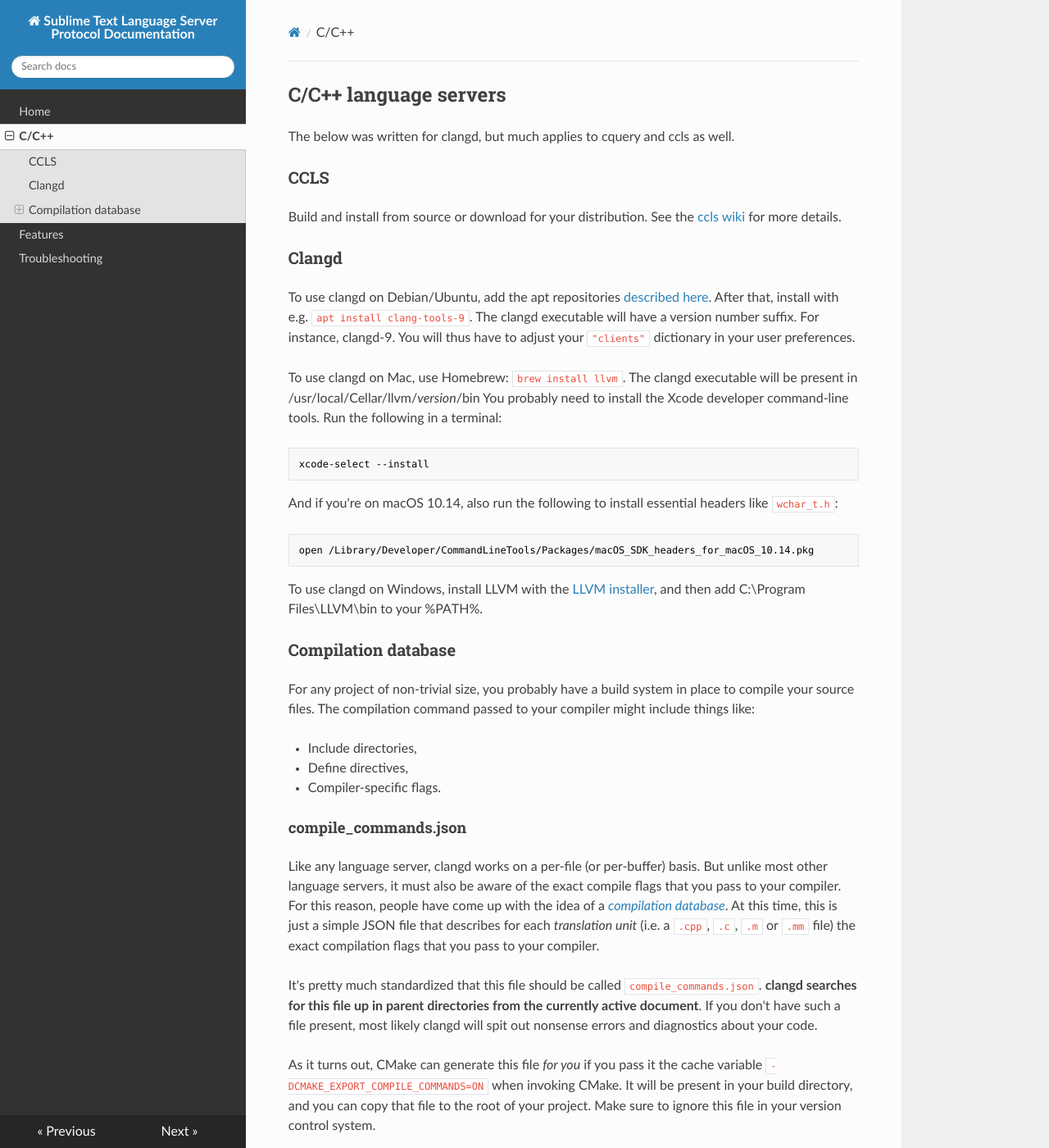
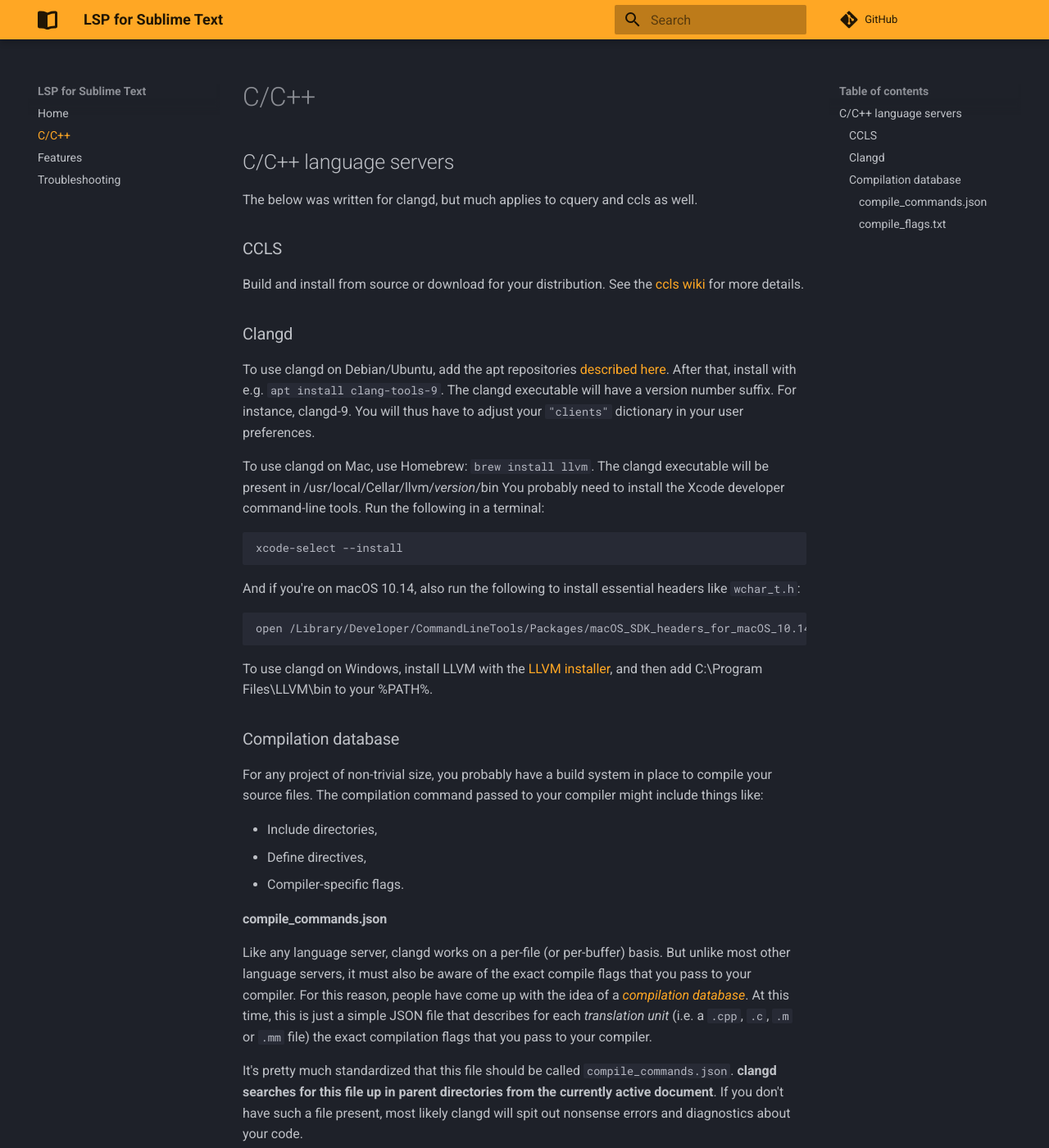
Before and after one commit to sublimelsp/LSP, an MkDocs documentation site: the page built from docs/cplusplus.md, in a window 1280 px wide and 1400 px high. Shown: the whole window at 82% size. Built offline with MkDocs 1.6.1 and Material for MkDocs 9.7.7, drawn with Linux system fonts in a browser that asks for light colours; nearby versions of some CDN libraries; comment, search, counter and statistics services are not loaded; some of the changed text lies outside the part shown.

Commit message:
docs: add material theme

```diff
--- a/mkdocs.yml
+++ b/mkdocs.yml
@@ -1,5 +1,35 @@
-site_name: Sublime Text Language Server Protocol Documentation
-theme: readthedocs
+site_name: LSP for Sublime Text
+repo_url: https://github.com/sublimelsp/LSP/
+edit_uri: edit/st4000-exploration/docs/
+
+theme:
+  name: material
+  palette:
+      scheme: slate
+      accent: orange
+      primary: orange
+
+  icon:
+    logo: fontawesome/solid/book-open
+
+# override css
+extra_css:
+  - stylesheets/extra.css
+
+markdown_extensions:
+  # tabs for ST4 and ST3 content
+  - pymdownx.tabbed
+
+  # higlight code block
+  - pymdownx.highlight
+  - pymdownx.superfences
+
+  # add tip, warning info boxes
+  - admonition
+
+  # show # after each header
+  - toc:
+      permalink: '#'
 
 nav:
     - Home: 'index.md'
```
Also changed, not shown: 1 other file.
